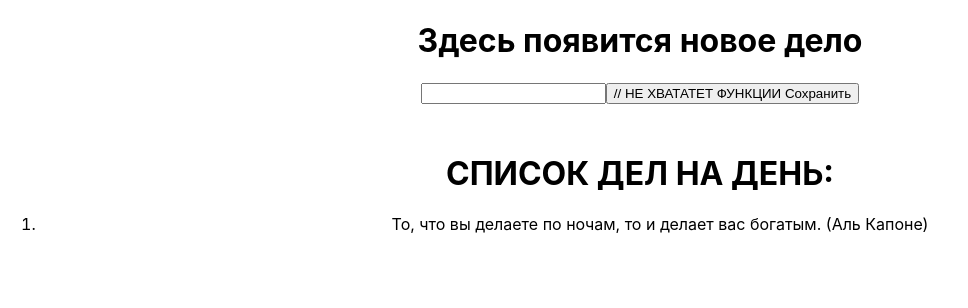
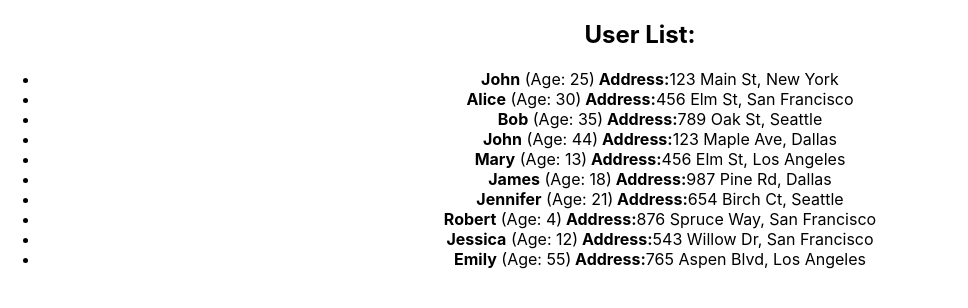
Before and after one commit to xyzimusic/dz-message, a React (Create React App) app: page / in a window 1280 px wide. Shown: the top 308 px of the page, without its empty margins (0-968 px from the left). Built offline with nearby package versions, Linux system fonts and the light colour scheme.

Commit message:
dz-micro-1

```diff
--- a/src/App.tsx
+++ b/src/App.tsx
@@ -7,9 +7,9 @@
 function App() {
   return (
     <div className="App">
-      {/*<HW1 />*/}
+      <HW1 />
       {/*<HW2 />*/}
-      <HW3 />
+      {/*<HW3 />*/}
       {/*<HW4 />*/}
     </div>
   );
--- a/src/HW/1/HW1.tsx
+++ b/src/HW/1/HW1.tsx
@@ -1,5 +1,15 @@
 import {UserList} from './UserList';
 
+export type AddressType = {
+	street: string
+	city: string
+}
+export type UserType = {
+	id: number
+	name: string
+	age: number
+	address: AddressType
+}
 export const HW1 = () => {
 
 	// 1️⃣ Раскомментируйте JSX (HW1.tsx, UserList.tsx) и вы увидите,
@@ -34,7 +44,7 @@
 
 	return (
 		<div id={'hw01'}>
-			{/*<UserList users={'НАЗВАНИЕ МАССИВА, КОТОРЫЙ МЫ ПЕРЕДАЕМ'} />*/}
+			<UserList users={users} />
 		</div>
 	);
 };
--- a/src/HW/1/UserList.tsx
+++ b/src/HW/1/UserList.tsx
@@ -1,29 +1,30 @@
+import {UserType} from './HW1';
+
 type AddressType = {
   street: any; // ПОДПРАВЛЯЕМ any
   city: any; // ПОДПРАВЛЯЕМ any
 };
 
-type UserType = {
-  // ПРИДЕТСЯ САМОМУ)
+
+type UserListPropsType = {
+  users: UserType[]; // ПО МОЕМУ ЧЕГО-ТО НЕ ХВАТАЕТ...
 };
 
-type UserListPropsType = {
-  users: UserType; // ПО МОЕМУ ЧЕГО-ТО НЕ ХВАТАЕТ...
-};
 
-export const UserList = (props: 'ВСТАВЛЯЕМ ТИПИЗАЦИЮ') => {
+export const UserList = (props: UserListPropsType) => {
   return (
     <div id={'hw01-users'}>
       <h2>User List:</h2>
 
-      {/*<ul>*/}
-      {/*  {props.users.map((user) => ( // ВСЕ ТОВАРЫ В СТРАНУ ПРИЕЗЖАЮТ В КОНТЕЙНЕРАХ, А В РЕАКТЕ...*/}
-      {/*    <li key={ЭЛЕМЕНТ МАССИВА.id} id={`hw01-user-${ЭЛЕМЕНТ МАССИВА.id}`}>*/}
-      {/*      <strong>{ЭЛЕМЕНТ МАССИВА.name}</strong> (Age: {ЭЛЕМЕНТ МАССИВА.age})<strong> Address:</strong>*/}
-      {/*      {ЭЛЕМЕНТ МАССИВА.address.street}, {ЭЛЕМЕНТ МАССИВА.address.city}*/}
-      {/*    </li>*/}
-      {/*  ))}*/}
-      {/*</ul>*/}
+      <ul>
+        {props.users.map((user:UserType) => {return( // ВСЕ ТОВАРЫ В СТРАНУ ПРИЕЗЖАЮТ В КОНТЕЙНЕРАХ, А В РЕАКТЕ...
+          <li key={user.id} id={`hw01-user-${user.id}`}>
+            <strong>{user.name}</strong> (Age: {user.age})<strong> Address:</strong>
+            {user.address.street}, {user.address.city}
+          </li>
+        )}
+        )}
+      </ul>
     </div>
   );
 };
```
